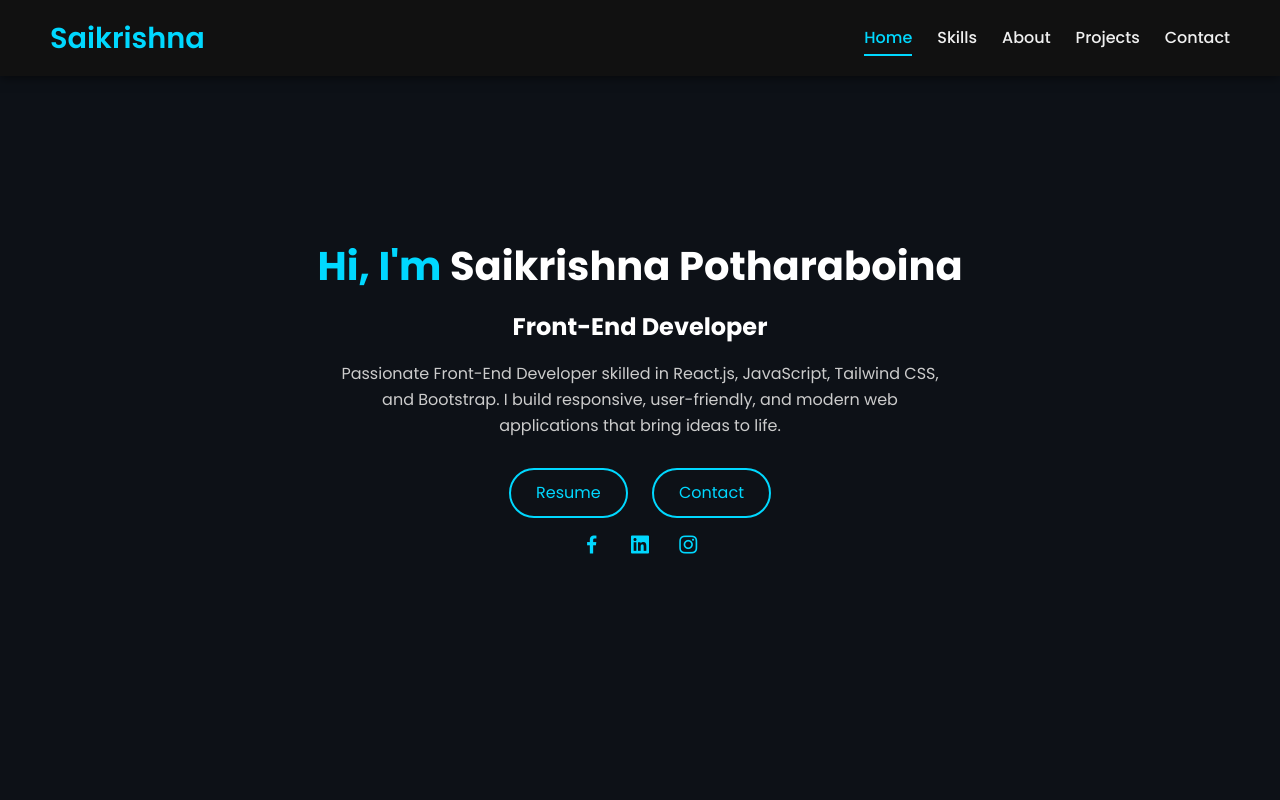
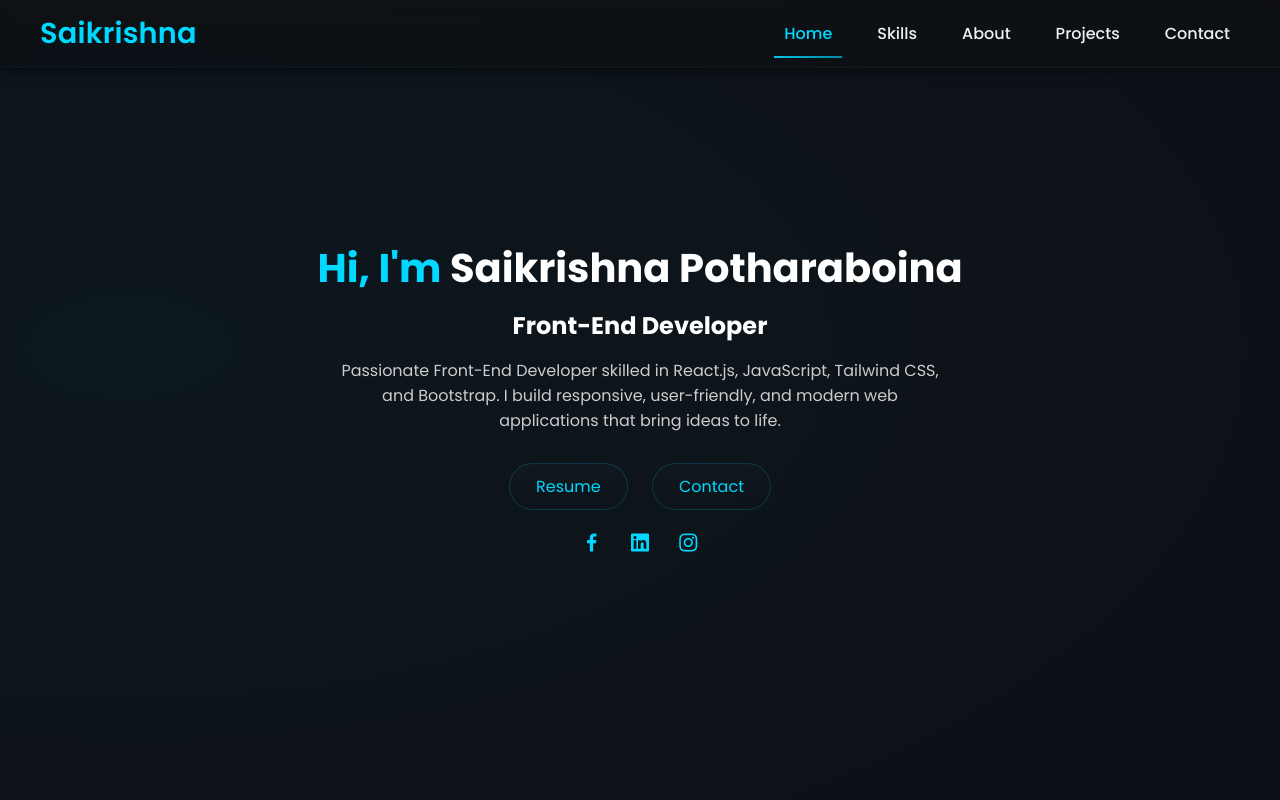
Before and after one commit to SaikrishnaPotharaboina/portfolio, a plain HTML site: page index.html in a window 1280 px wide. Shown: the top 800 px of the page. Drawn offline with nearby package versions, Linux system fonts and the light colour scheme.

Commit message:
added css

```diff
--- a/styles.css
+++ b/styles.css
@@ -9,22 +9,40 @@ html {
   scroll-behavior: smooth;
 }
 
-body {
-  background-color: #0d1117;
-  color: #f0f0f0;
-  line-height: 1.6;
+/* ===== Theme variables & subtle background ===== */
+:root{
+  --bg: #0d1117;
+  --surface: #0b0f13;
+  --muted: #cfcfcf;
+  --accent: #00d8ff;
+  --glass: rgba(255,255,255,0.03);
+  --glass-2: rgba(255,255,255,0.02);
+  --card-radius: 14px;
+  --card-shadow: 0 12px 40px rgba(0,216,255,0.06);
+  --trans: 0.35s cubic-bezier(.2,.8,.2,1);
+  --blur: 8px;
 }
 
+/* refined page background and typography */
+body {
+  background: radial-gradient(1200px 600px at 10% 10%, rgba(0,216,255,0.03), transparent),
+              radial-gradient(900px 400px at 90% 90%, rgba(0,216,255,0.02), transparent),
+              var(--bg);
+  color: #e9eef6;
+  -webkit-font-smoothing:antialiased;
+  text-rendering:optimizeLegibility;
+}
 
-/* header */
-
+/* header: translucent, subtle border and smoother interactions */
 .header{
   position: fixed;
   width: 100%;
   top: 0;
   left: 0;
-  padding: 15px 50px;
-  background-color: #111;
+  padding: 12px 40px;
+  background: linear-gradient(180deg, rgba(17,17,17,0.6), rgba(11,15,19,0.55));
+  backdrop-filter: blur(var(--blur));
+  border-bottom: 1px solid rgba(0,216,255,0.05);
   display: flex;
   align-items: center;
   justify-content: space-between;
@@ -32,10 +50,12 @@ body {
   box-shadow: 0 2px 10px rgba(0,0,0,0.5);
 }
 .header .logo{
-  color: #00d8ff;
+  color: var(--accent);
   font-size: 1.8rem;
   font-weight: 600;
   text-decoration: none;
+  letter-spacing: 0.2px;
+  text-shadow: 0 4px 18px rgba(0,216,255,0.06);
 }
 .navbar {
   display: flex;
@@ -48,6 +68,17 @@ body {
   font-weight: 500;
   transition: 0.3s;
   position: relative;
+  padding: 6px 10px;
+  border-radius: 8px;
+  display: inline-flex;
+  align-items: center;
+  gap: 8px;
+  outline: none;
+}
+
+.navbar a:focus-visible{
+  box-shadow: 0 0 0 4px rgba(0,216,255,0.08);
+  transform: translateY(-2px);
 }
 
 .navbar a:hover,
@@ -58,17 +89,19 @@ body {
 .navbar a::after {
   content: '';
   height: 2px;
-  width: 0;
-  background: #00d8ff;
+  width: 100%;
+  background: linear-gradient(90deg, rgba(0,216,255,0.9), rgba(0,216,255,0.6));
   position: absolute;
   left: 0;
-  bottom: -5px;
-  transition: 0.3s;
+  bottom: -6px;
+  transform: scaleX(0);
+  transform-origin: left center;
+  transition: transform var(--trans);
 }
 
 .navbar a:hover::after,
 .navbar a.active::after {
-  width: 100%;
+  transform: scaleX(1);
 }
 
 .hamburger {
@@ -76,7 +109,12 @@ body {
   font-size: 2rem;
   cursor: pointer;
   color: #00d8ff;
+  background: linear-gradient(90deg, rgba(0,216,255,0.06), transparent);
+  padding: 6px;
+  border-radius: 8px;
+  transition: transform var(--trans), background var(--trans);
 }
+.hamburger:active{ transform: scale(0.96); }
 /* home section */
 
 .home{
@@ -113,18 +151,34 @@ body {
 .btn-box a {
   display: inline-block;
   margin: 10px;
-  padding: 10px 25px;
-  border: 2px solid #00d8ff;
-  border-radius: 25px;
-  color: #00d8ff;
+  padding: 10px 26px;
+  border-radius: 999px;
+  color: var(--accent);
+  border: 1px solid rgba(0,216,255,0.18);
+  background: linear-gradient(180deg, rgba(255,255,255,0.02), transparent);
+  transition: background var(--trans), color var(--trans), transform var(--trans);
   text-decoration: none;
-  transition: 0.3s;
+  position: relative;
+  overflow: hidden;
 }
 
-.btn-box a:hover {
-  background: #00d8ff;
-  color: #111;
+.btn-box a::before{
+  content: '';
+  position: absolute;
+  inset: 0;
+  background: linear-gradient(90deg, rgba(0,216,255,0.08), rgba(0,216,255,0.02));
+  transform: translateX(-100%);
+  transition: transform var(--trans);
+  z-index: 0;
 }
+.btn-box a > *{ position: relative; z-index: 1; }
+.btn-box a:hover{
+  color: #071018;
+  transform: translateY(-4px);
+  background: linear-gradient(90deg, var(--accent), #2fd9ff);
+  border-color: transparent;
+}
+.btn-box a:hover::before{ transform: translateX(0); }
 
 
 .home-sci a{
@@ -159,10 +213,13 @@ body {
   gap: 20px;
 }
 .skill-card{
-  background-color: #111;
-  padding: 30px 20px;
-  border-radius: 15px;
-  transition: 0.5s;
+  background: linear-gradient(180deg, rgba(255,255,255,0.02), rgba(255,255,255,0.01));
+  border: 1px solid rgba(255,255,255,0.04);
+  border-radius: var(--card-radius);
+  box-shadow: var(--card-shadow);
+  padding: 28px 22px;
+  transition: transform var(--trans), box-shadow var(--trans), border-color var(--trans);
+  backdrop-filter: blur(6px);
   text-align: center;
   /* justify-content: center; */
 }
@@ -170,6 +227,7 @@ body {
   color: #00d8ff;
   font-size: 3rem;
   margin-top:10px;
+  filter: drop-shadow(0 6px 18px rgba(0,216,255,0.06));
 }
 .skill-card h3 {
   margin-bottom: 10px;
@@ -183,8 +241,9 @@ body {
 
 
 .skill-card:hover {
-  transform: translateY(-10px);
-  box-shadow: 0 10px 30px rgba(0, 216, 255, 0.3);
+  transform: translateY(-10px) scale(1.01);
+  box-shadow: 0 22px 60px rgba(0,216,255,0.12);
+  border-color: rgba(0,216,255,0.14);
 }
 
 /* ===== ABOUT SECTION ===== */
@@ -278,14 +337,23 @@ footer {
 /* ===== REVEAL ANIMATION ===== */
 .reveal {
   opacity: 0;
-  transform: translateY(50px);
-  transition: all 0.8s ease;
+  transform: translateY(30px) scale(0.995);
+  transition: opacity 0.7s ease, transform 0.7s cubic-bezier(.2,.8,.2,1);
 }
 
 .reveal.active {
   opacity: 1;
-  transform: translateY(0);
+  transform: translateY(0) scale(1);
 }
+
+/* subtle custom scrollbar for modern browsers */
+::-webkit-scrollbar{ width: 10px; height: 10px; }
+::-webkit-scrollbar-thumb{
+  background: linear-gradient(180deg, rgba(0,216,255,0.14), rgba(0,216,255,0.06));
+  border-radius: 999px;
+  border: 2px solid rgba(0,0,0,0.18);
+}
+
 /* media  */
 
 @media(max-width:720px){
@@ -322,3 +390,10 @@ footer {
     padding: 70px 20px;
   }
 }
+
+@media (max-width: 480px){
+  .home h1{ font-size: 1.9rem; }
+  .home p{ font-size: 0.95rem; }
+  .header { padding: 10px 16px; }
+  .btn-box a{ padding: 10px 18px; }
+}
```
